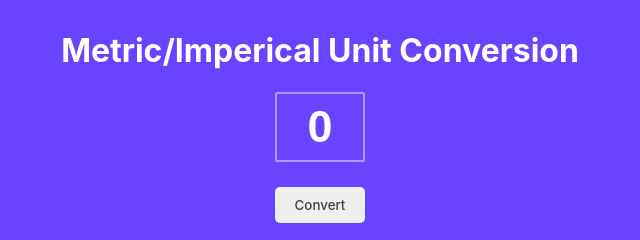
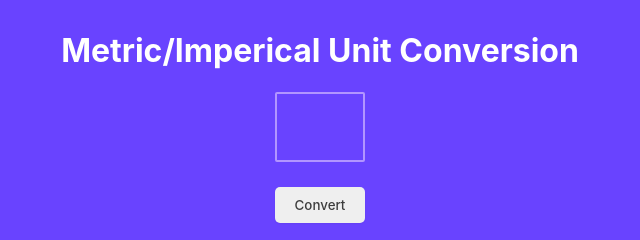
Before and after one commit to Gong-Code/Scrimba.Unit-converter, a plain HTML site: page index.html in a window 1280 px wide. Shown: the top 240 px of the page, 320-960 px from the left. Drawn offline with Linux system fonts and the light colour scheme.

Commit message:
removed the palceholder

```diff
--- a/index.html
+++ b/index.html
@@ -9,7 +9,7 @@
 <body>
     <div class="hero">
         <h1>Metric/Imperical Unit Conversion</h1>
-        <input type="text" placeholder="0">
+        <input type="text" >
         <button>Convert</button>
     </div>
     <div class="main">
```
